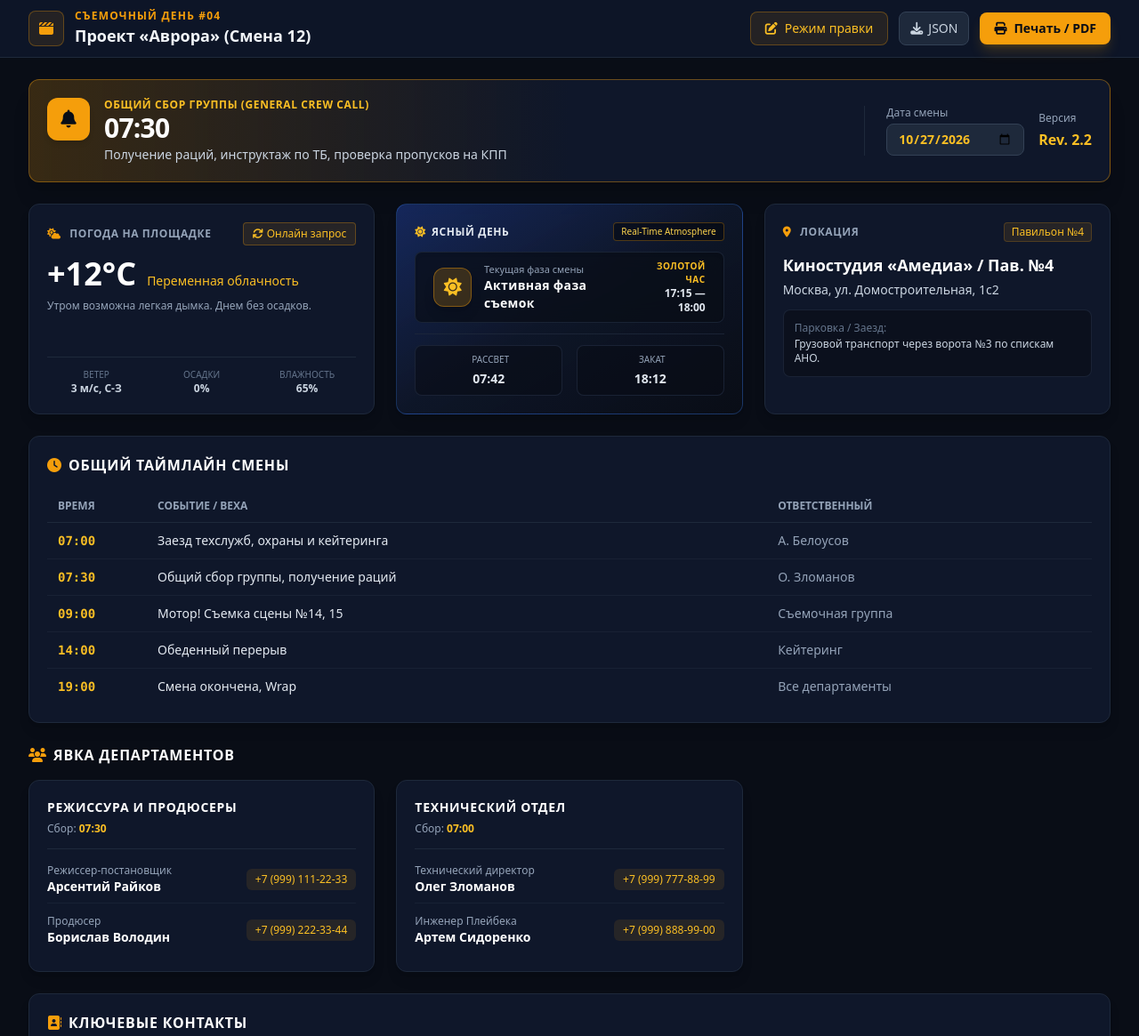
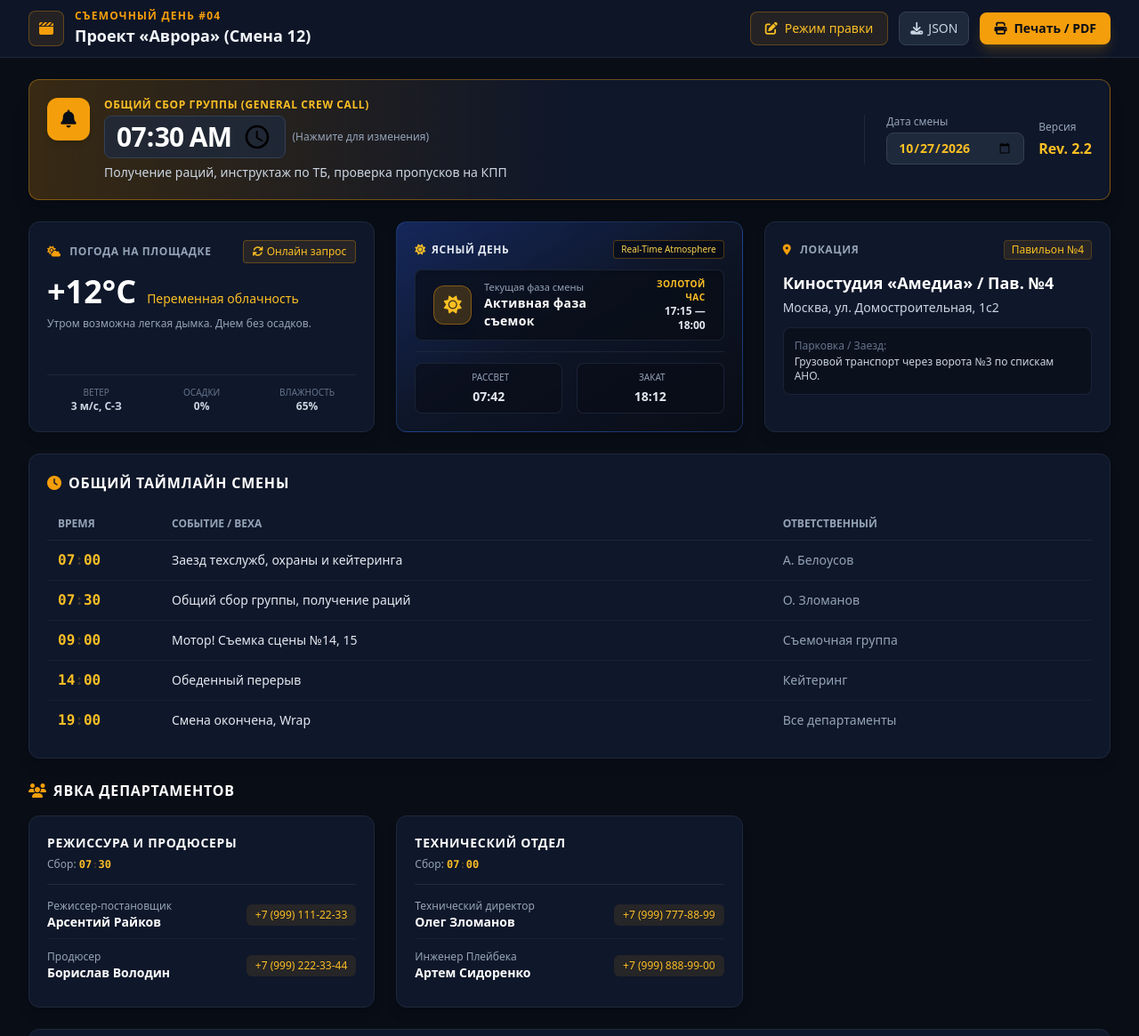
Before and after one commit to biznestver-dev/call-sheet-app, a plain HTML site: page index.html in a window 1280 px wide. Shown: the top 1165 px of the page at 89% size. Drawn offline with nearby package versions, Linux system fonts and the light colour scheme; no server answers; some icons are missing.

Commit message:
Add time pickers and realistic blinking clock separators

```diff
--- a/index.html
+++ b/index.html
@@ -35,6 +35,14 @@
             outline: 2px solid rgba(245, 158, 11, 0.8);
             border-radius: 4px;
             background: rgba(15, 23, 42, 0.6);
+        }
+        /* Эффект мигающих часов для разделителя */
+        @keyframes clockBlink {
+            0%, 100% { opacity: 1; }
+            50% { opacity: 0.2; }
+        }
+        .time-blink {
+            animation: clockBlink 1s infinite steps(1, start);
         }
         /* Реалистичная анимация капель дождя */
         @keyframes realisticRain {
@@ -96,7 +104,7 @@
 
     <main class="max-w-7xl mx-auto px-4 sm:px-6 lg:px-8 pt-6 space-y-6">
 
-        <!-- Top Alert / General Call Banner -->
+        <!-- Top Alert / General Call Banner with Interactive Time Picker -->
         <div class="bg-gradient-to-r from-amber-500/20 via-slate-900 to-slate-900 border border-amber-500/40 rounded-xl p-4 sm:p-5 shadow-xl flex flex-col md:flex-row md:items-center justify-between gap-4">
             <div class="flex items-start space-x-4">
                 <div class="w-12 h-12 rounded-xl bg-amber-500 text-slate-950 flex items-center justify-center font-black text-xl shrink-0 shadow-md">
@@ -104,8 +112,12 @@
                 </div>
                 <div>
                     <div class="text-xs uppercase tracking-wider text-amber-400 font-bold">Общий сбор группы (General Crew Call)</div>
-                    <div class="text-2xl sm:text-3xl font-extrabold text-white tracking-tight editable-field" contenteditable="true" id="general-call-time">07:30</div>
-                    <p class="text-xs sm:text-sm text-slate-300 mt-0.5 editable-field" contenteditable="true" id="general-call-desc">Получение раций, инструктаж по ТБ, проверка пропусков на КПП</p>
+                    <!-- Интерактивный выбор времени сбора -->
+                    <div class="flex items-center space-x-2 mt-1">
+                        <input type="time" id="general-call-time" onchange="saveChanges()" class="bg-slate-800/80 text-white font-black text-2xl sm:text-3xl px-3 py-1 rounded-lg border border-slate-700 outline-none focus:border-amber-500 tracking-tight">
+                        <span class="text-xs text-slate-400 hidden sm:inline">(Нажмите для изменения)</span>
+                    </div>
+                    <p class="text-xs sm:text-sm text-slate-300 mt-1.5 editable-field" contenteditable="true" id="general-call-desc">Получение раций, инструктаж по ТБ, проверка пропусков на КПП</p>
                 </div>
             </div>
             <div class="flex items-center space-x-4 border-t md:border-t-0 md:border-l border-slate-800 pt-3 md:pt-0 md:pl-6">
@@ -156,7 +168,6 @@
 
             <!-- Realistic Atmosphere & Time-of-Day Widget -->
             <div id="sky-widget-container" class="bg-gradient-to-br from-blue-900/80 via-slate-900 to-slate-950 border border-slate-800 rounded-xl p-5 shadow-lg flex flex-col justify-between relative overflow-hidden transition-all duration-700">
-                <!-- Контейнер для динамических световых и погодных эффектов -->
                 <div id="sky-effects" class="absolute inset-0 pointer-events-none overflow-hidden"></div>
 
                 <div>
@@ -168,10 +179,9 @@
                         <span class="text-[10px] px-2 py-0.5 rounded bg-black/40 text-amber-300 border border-amber-500/30 font-medium backdrop-blur-md" id="sky-phase-badge">Real-Time Atmosphere</span>
                     </div>
 
-                    <!-- Визуальная область с фотореалистичным превью времени -->
                     <div class="relative h-20 bg-slate-950/70 backdrop-blur-md rounded-lg border border-slate-800/80 flex items-center justify-between px-5 overflow-hidden my-3 z-10 shadow-inner">
                         <div class="flex items-center space-x-3.5">
-                            <div id="sky-main-icon" class="w-11 h-11 rounded-xl bg-amber-500/20 border border-amber-500/50 flex items-center justify-center text-amber-400 text-xl shadow-lg">
+                            <div id="sky-main-icon" class="w-11 h-11 rounded-xl bg-amber-500/25 border border-amber-500/50 flex items-center justify-center text-amber-400 text-xl shadow-lg">
                                 <i class="fa-solid fa-sun"></i>
                             </div>
                             <div>
@@ -236,7 +246,7 @@
                 <table class="w-full text-left border-collapse">
                     <thead>
                         <tr class="border-b border-slate-800 text-xs text-slate-400 uppercase">
-                            <th class="py-2.5 px-3 font-semibold w-28">Время</th>
+                            <th class="py-2.5 px-3 font-semibold w-32">Время</th>
                             <th class="py-2.5 px-3 font-semibold">Событие / Веха</th>
                             <th class="py-2.5 px-3 font-semibold">Ответственный</th>
                             <th class="py-2.5 px-3 font-semibold text-right w-16 edit-action-btn hidden">Действие</th>
@@ -346,6 +356,14 @@
             renderData(data);
         }
 
+        // Функция форматирования времени с мигающим разделителем `:`
+        function formatBlinkingTime(timeStr) {
+            if (!timeStr || !timeStr.includes(':')) return timeStr;
+            const parts = timeStr.split(':');
+            if (parts.length < 2) return timeStr;
+            return `${parts[0]}<span class="time-blink text-amber-400 font-black">:</span>${parts[1]}`;
+        }
+
         function renderData(data) {
             document.getElementById('meta-day').innerText = data.metaDay;
             document.getElementById('meta-project').innerText = data.metaProject;
@@ -356,7 +374,8 @@
                 dateInput.value = data.metaDate;
             }
 
-            document.getElementById('general-call-time').innerText = data.generalCallTime;
+            // Общий сбор через input[type="time"]
+            document.getElementById('general-call-time').value = data.generalCallTime || "07:30";
             document.getElementById('general-call-desc').innerText = data.generalCallDesc;
 
             document.getElementById('weather-temp').innerText = data.weatherTemp;
@@ -373,13 +392,17 @@
             document.getElementById('location-address').innerText = data.locationAddress;
             document.getElementById('location-parking').innerText = data.locationParking;
 
-            // Timeline
+            // Timeline с выбором времени в режиме правки
             const timelineTbody = document.getElementById('timeline-tbody');
             timelineTbody.innerHTML = '';
             data.timeline.forEach((item, index) => {
+                let timeCellContent = isEditMode
+                    ? `<input type="time" value="${item.time}" class="bg-slate-800 text-amber-400 font-mono font-bold px-2 py-1 rounded border border-slate-700 text-sm outline-none" data-timeline-time="${index}">`
+                    : `<span class="font-mono font-bold text-amber-400 text-base" data-timeline-time="${index}">${formatBlinkingTime(item.time)}</span>`;
+
                 timelineTbody.innerHTML += `
                     <tr class="hover:bg-slate-800/40 transition">
-                        <td class="py-2.5 px-3 font-mono font-bold text-amber-400 editable-field" contenteditable="${isEditMode}" data-timeline-time="${index}">${item.time}</td>
+                        <td class="py-2.5 px-3">${timeCellContent}</td>
                         <td class="py-2.5 px-3 text-slate-200 editable-field" contenteditable="${isEditMode}" data-timeline-event="${index}">${item.event}</td>
                         <td class="py-2.5 px-3 text-slate-400 editable-field" contenteditable="${isEditMode}" data-timeline-resp="${index}">${item.responsible}</td>
                         <td class="py-2.5 px-3 text-right edit-action-btn ${isEditMode ? '' : 'hidden'}">
@@ -409,13 +432,17 @@
                     `;
                 });
 
+                let deptCallTimeContent = isEditMode
+                    ? `<input type="time" value="${dept.time}" class="bg-slate-800 text-amber-400 font-mono font-bold px-1.5 py-0.5 rounded border border-slate-700 text-xs outline-none" data-dept-calltime="${dIndex}">`
+                    : `<strong class="text-amber-400 font-mono" data-dept-calltime="${dIndex}">${formatBlinkingTime(dept.time)}</strong>`;
+
                 deptContainer.innerHTML += `
                     <div class="bg-slate-900 border border-slate-800 rounded-xl p-5 shadow-lg flex flex-col justify-between">
                         <div>
                             <div class="flex items-center justify-between pb-3 mb-2 border-b border-slate-800">
                                 <div>
                                     <h3 class="font-bold text-white uppercase tracking-wider text-sm editable-field" contenteditable="${isEditMode}" data-dept-title="${dIndex}">${dept.name}</h3>
-                                    <span class="text-xs text-slate-400">Сбор: <strong class="text-amber-400 editable-field" contenteditable="${isEditMode}" data-dept-calltime="${dIndex}">${dept.time}</strong></span>
+                                    <span class="text-xs text-slate-400">Сбор: ${deptCallTimeContent}</span>
                                 </div>
                                 ${isEditMode ? `<button onclick="removeDepartment(${dIndex})" class="text-red-400 hover:text-red-300 text-xs"><i class="fa-solid fa-trash"></i></button>` : ''}
                             </div>
@@ -452,7 +479,6 @@
             fetchOnlineWeather();
         }
 
-        // Продвинутая функция фотореалистичного отображения атмосферы и погоды
         function updateRealTimeAtmosphere() {
             const now = new Date();
             const currentHour = now.getHours();
@@ -474,11 +500,8 @@
 
             let conditionText = document.getElementById('weather-condition').innerText.toLowerCase();
             let isRain = conditionText.includes('дождь') || conditionText.includes('осадки') || conditionText.includes('ливень');
-            let isSnow = conditionText.includes('снег');
 
-            // Тонкая настройка под время суток и погодные условия
             if (currentHour >= sunriseHour && currentHour < sunriseHour + 2) {
-                // Рассвет
                 widgetContainer.className = "bg-gradient-to-br from-amber-900/60 via-amber-950/40 to-slate-950 border border-amber-500/40 rounded-xl p-5 shadow-lg flex flex-col justify-between relative overflow-hidden transition-all duration-700";
                 iconContainer.className = "w-11 h-11 rounded-xl bg-amber-500/25 border border-amber-500/60 flex items-center justify-center text-amber-300 text-xl shadow-lg shadow-amber-500/20";
                 iconContainer.innerHTML = '<i class="fa-solid fa-sunrise"></i>';
@@ -486,7 +509,6 @@
                 statusTitle.innerText = "Утренний рассвет";
                 mainDesc.innerText = "Мягкий режимный свет";
             } else if (currentHour >= sunsetHour - 1 && currentHour <= sunsetHour + 1) {
-                // Закат / Золотой час
                 widgetContainer.className = "bg-gradient-to-br from-orange-950/80 via-red-950/40 to-slate-950 border border-orange-500/50 rounded-xl p-5 shadow-lg flex flex-col justify-between relative overflow-hidden transition-all duration-700";
                 iconContainer.className = "w-11 h-11 rounded-xl bg-orange-500/25 border border-orange-500/60 flex items-center justify-center text-orange-400 text-xl shadow-lg shadow-orange-500/20";
                 iconContainer.innerHTML = '<i class="fa-solid fa-sunset"></i>';
@@ -494,7 +516,6 @@
                 statusTitle.innerText = "Закат / Золотой час";
                 mainDesc.innerText = "Лучшее время для драмы в кадре";
             } else if (currentHour > sunriseHour + 2 && currentHour < sunsetHour - 1) {
-                // День
                 if (isRain) {
                     widgetContainer.className = "bg-gradient-to-br from-blue-950/80 via-slate-900 to-slate-950 border border-blue-500/40 rounded-xl p-5 shadow-lg flex flex-col justify-between relative overflow-hidden transition-all duration-700";
                     iconContainer.className = "w-11 h-11 rounded-xl bg-blue-500/25 border border-blue-500/50 flex items-center justify-center text-blue-300 text-xl shadow-lg";
@@ -503,7 +524,6 @@
                     statusTitle.innerText = "Дневной дождь";
                     mainDesc.innerText = "Осадки на площадке";
 
-                    // Генерация реалистичного дождя
                     for(let i=0; i<18; i++) {
                         let drop = document.createElement('div');
                         drop.className = 'realistic-rain-drop';
@@ -521,7 +541,6 @@
                     mainDesc.innerText = "Активная фаза съемок";
                 }
             } else {
-                // Ночь
                 widgetContainer.className = "bg-gradient-to-br from-indigo-950/90 via-slate-950 to-slate-950 border border-indigo-500/40 rounded-xl p-5 shadow-lg flex flex-col justify-between relative overflow-hidden transition-all duration-700";
                 iconContainer.className = "w-11 h-11 rounded-xl bg-indigo-500/25 border border-indigo-500/50 flex items-center justify-center text-indigo-300 text-xl shadow-lg shadow-indigo-500/20";
                 iconContainer.innerHTML = '<i class="fa-solid fa-moon"></i>';
@@ -529,7 +548,6 @@
                 statusTitle.innerText = "Ночная смена";
                 mainDesc.innerText = "Ночной съемочный блок";
 
-                // Генерация звезд на небе
                 for(let i=0; i<12; i++) {
                     let star = document.createElement('div');
                     star.className = 'realistic-star';
@@ -596,7 +614,7 @@
                 metaProject: document.getElementById('meta-project').innerText,
                 metaDate: document.getElementById('meta-date-picker').value,
                 metaVersion: document.getElementById('meta-version').innerText,
-                generalCallTime: document.getElementById('general-call-time').innerText,
+                generalCallTime: document.getElementById('general-call-time').value,
                 generalCallDesc: document.getElementById('general-call-desc').innerText,
                 weatherTemp: document.getElementById('weather-temp').innerText,
                 weatherCondition: document.getElementById('weather-condition').innerText,
@@ -615,8 +633,9 @@
                 contacts: []
             };
 
+            // Сбор таймлайна с учетом input[type="time"] в режиме правки или текста в режиме просмотра
             document.querySelectorAll('[data-timeline-time]').forEach((el, index) => {
-                const time = el.innerText;
+                const time = isEditMode ? el.value : el.innerText.trim();
                 const event = document.querySelector(`[data-timeline-event="${index}"]`).innerText;
                 const responsible = document.querySelector(`[data-timeline-resp="${index}"]`).innerText;
                 data.timeline.push({ time, event, responsible });
@@ -626,7 +645,8 @@
             document.querySelectorAll('[data-dept-title]').forEach(el => deptIndices.add(el.getAttribute('data-dept-title')));
             deptIndices.forEach(dIdx => {
                 const name = document.querySelector(`[data-dept-title="${dIdx}"]`).innerText;
-                const time = document.querySelector(`[data-dept-calltime="${dIdx}"]`).innerText;
+                const timeEl = document.querySelector(`[data-dept-calltime="${dIdx}"]`);
+                const time = isEditMode ? timeEl.value : timeEl.innerText.trim();
                 let crew = [];
                 let cIndices = new Set();
                 document.querySelectorAll(`[data-dept-role^="${dIdx}-"]`).forEach(el => {
@@ -689,7 +709,7 @@
         function removeDepartment(i) { let d = collectDataFromDOM(); d.departments.splice(i, 1); renderData(d); }
         function addCrewMember(dIdx) { let d = collectDataFromDOM(); d.departments[dIdx].crew.push({ role: "Должность", name: "Имя", phone: "+7..." }); renderData(d); }
         function removeCrewMember(dIdx, cIdx) { let d = collectDataFromDOM(); d.departments[dIdx].crew.splice(cIdx, 1); renderData(d); }
-        function addContact() { let d = collectDataFromDOM(); d.contacts.push({ role: "Должность", name: "Имя", phone: "+7..." }); renderData(d); }
+        function addContact() { let d = collectDataFromDOM(); d.contacts.pop ? d.contacts.push({ role: "Должность", name: "Имя", phone: "+7..." }) : ''; renderData(d); }
         function removeContact(i) { let d = collectDataFromDOM(); d.contacts.splice(i, 1); renderData(d); }
 
         function exportJSON() {
```
